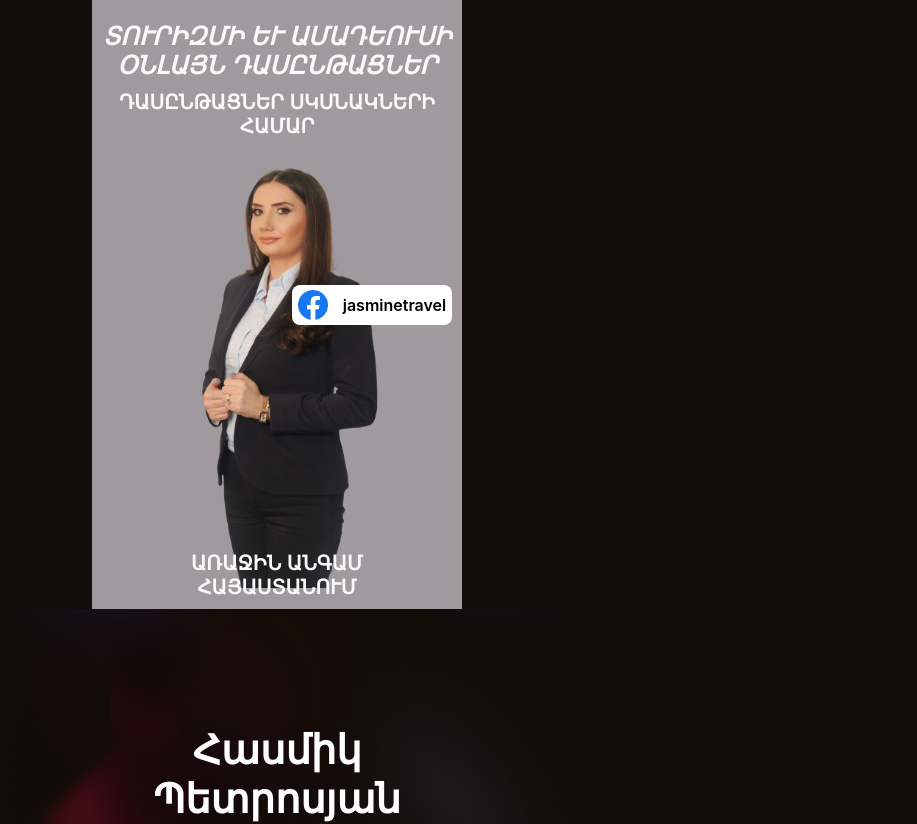
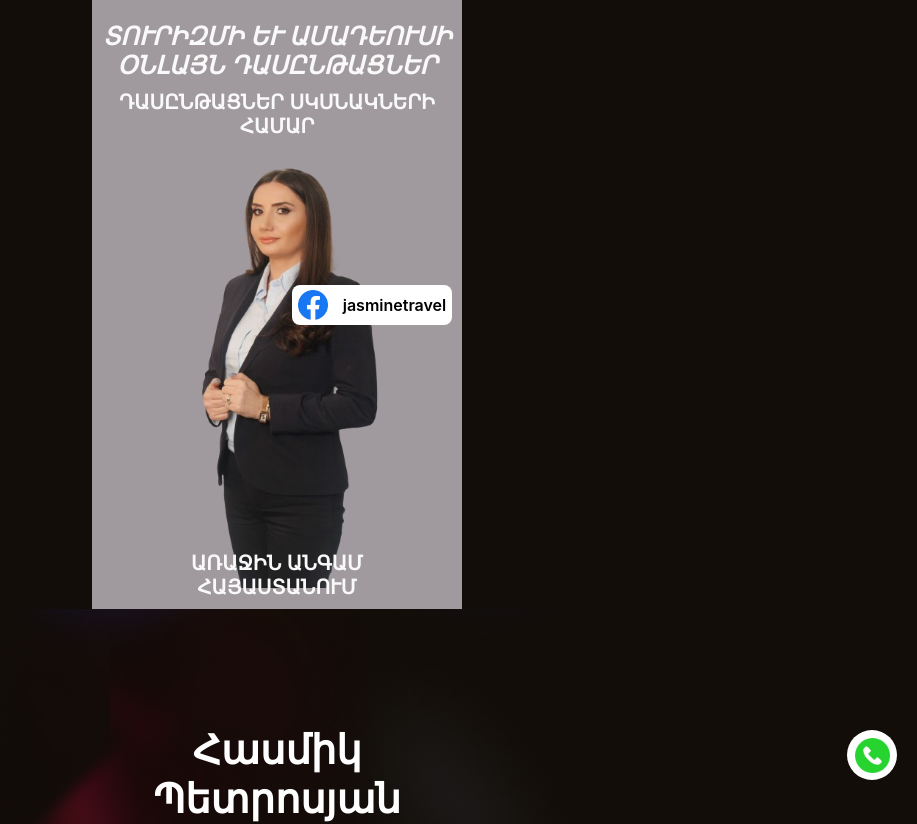
Before and after one commit to vardgeshakobyan2024/jasmine-travel, a React (Create React App) app: page / in a window 1280 px wide. Shown: the top 824 px of the page, without its empty margins (363-1280 px from the left). Built offline with nearby package versions, Linux system fonts and the light colour scheme.

Commit message:
add call button

```diff
--- a/src/components/Site/Site.jsx
+++ b/src/components/Site/Site.jsx
@@ -2,6 +2,7 @@ import Card from '../Card/Card';
 import ClassTable from '../ClassTable/ClassTable';
 import HeaderSite from '../HeaderSite/HeaderSite';
 import MainSite from '../MainSite/MainSite';
+import callIcon from '../../images/call.png';
 import './site.css';
 
 const Site = () => {
@@ -11,6 +12,10 @@ const Site = () => {
             <MainSite />
             <ClassTable />
             <Card />
+
+            <a href="tel:+37499888021" className="call">
+                <img src={callIcon} alt="call"/>
+            </a>
         </div>
     )
 }
--- a/src/components/Site/site.css
+++ b/src/components/Site/site.css
@@ -0,0 +1,19 @@
+.site .call {
+    width: 50px;
+    height: 50px;
+    background: #fff;
+    border-radius: 50%;
+    overflow: hidden;
+    display: flex;
+    justify-content: center;
+    align-items: center;
+    position: fixed;
+    right: 20px;
+    bottom: 20px;
+    z-index: 999;
+}
+
+.site .call img {
+    width: 35px;
+    height: 35px;
+}
```
